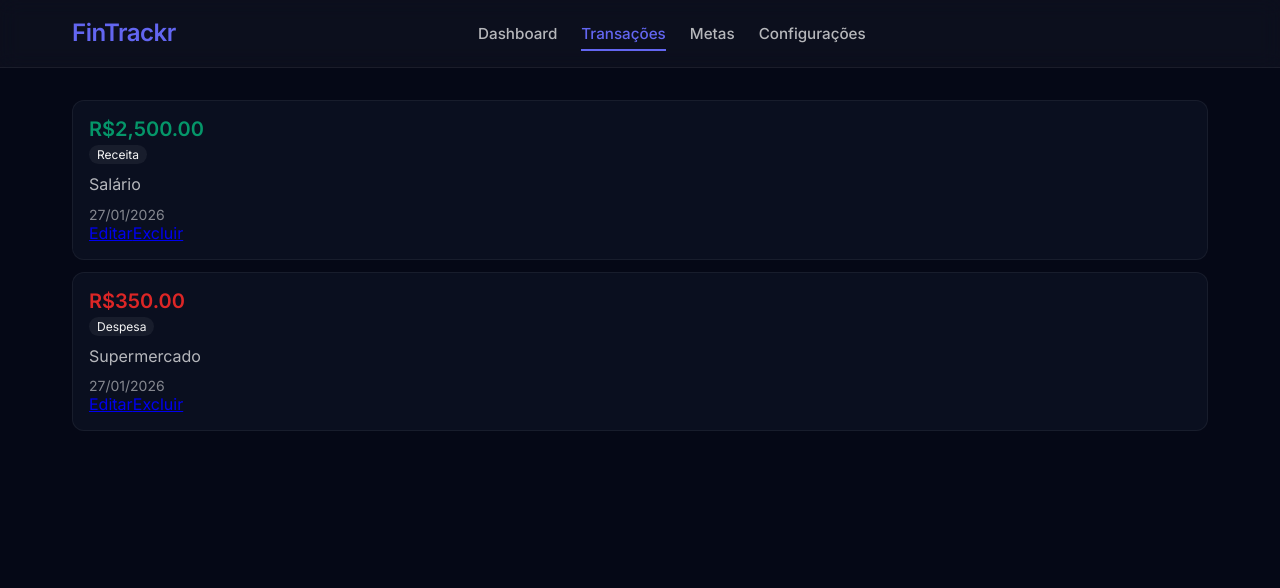
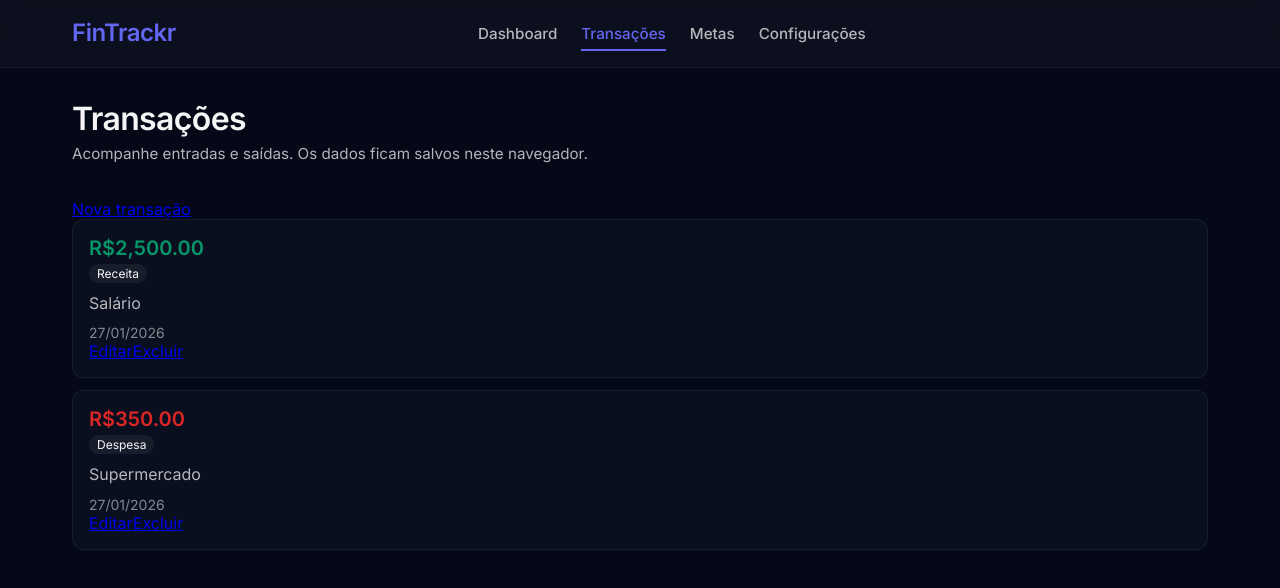
Before and after one commit to Leonardo062908/fintrackr-web, an Angular app: page /transactions in a window 1280 px wide. Shown: the top 588 px of the page. Built offline with nearby package versions, Linux system fonts and the light colour scheme.

Commit message:
add transactions page header and create transaction action

```diff
--- a/src/app/features/transactions/transactions.component.html
+++ b/src/app/features/transactions/transactions.component.html
@@ -1,4 +1,18 @@
-<div class="transactions-content" *ngIf="transactions$ | async as transactions">
+<section class="transactions-page">
+  <app-ft-page-header
+    title="Transações"
+    subtitle="Acompanhe entradas e saídas. Os dados ficam salvos neste navegador."
+  >
+  </app-ft-page-header>
+
+  <div class="transactions-toolbar">
+    <a routerLink="/transactions/new" class="btn-new">Nova transação</a>
+  </div>
+
+  <div
+    class="transactions-content"
+    *ngIf="transactions$ | async as transactions"
+  >
     <ng-container *ngIf="transactions.length > 0; else empty">
       <article
         *ngFor="let t of transactions"
@@ -33,3 +47,4 @@
       </p>
     </ng-template>
   </div>
+</section>
```
Lines whose indentation alone changed are shown as unchanged.
